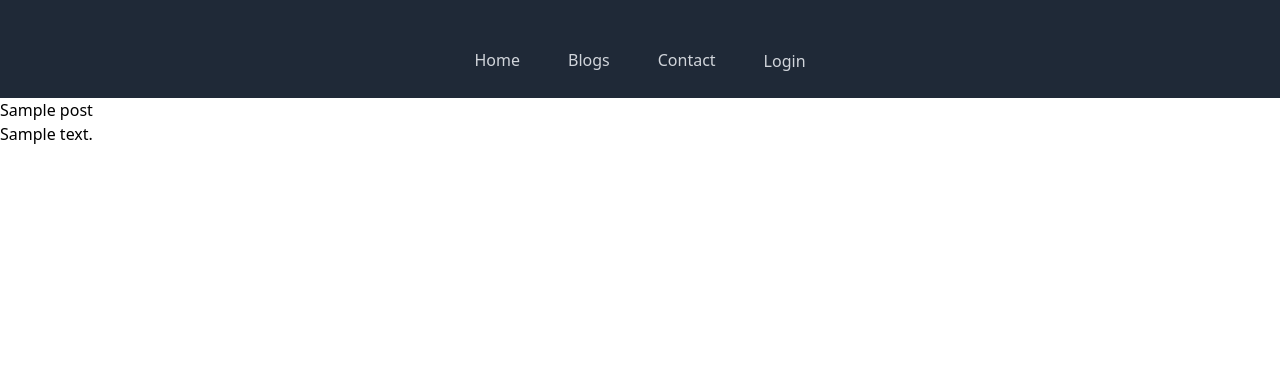
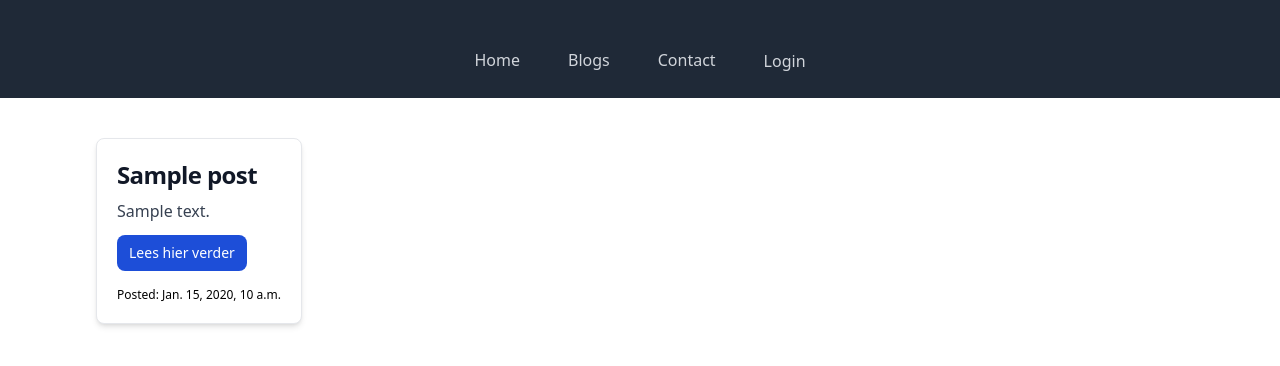
Before and after one commit to ErhanCitil/erhanblog, a Django app: template src/erhanblog/templates/index.html in a window 1280 px wide. Shown: the top 366 px of the page. Run offline with Django 3.2, Linux system fonts and the light colour scheme; the template is opened without the code that fills it: most values are stand-ins (such as "Sample title", 1, 10 or a date in 2020); some libraries are stand-ins or nearby versions.

Commit message:
Truncate words after 10 words at the index page

```diff
--- a/src/base/views.py
+++ b/src/base/views.py
@@ -11,3 +11,7 @@ class Index(generic.ListView):
         context = super().get_context_data(**kwargs)
         context['posts'] = Post.objects.all().order_by('?')[:3]
         return context
+
+class PostDetail(generic.DetaiLView):
+    template_name = 'post_detail.html'
+    model = Post
--- a/src/erhanblog/templates/index.html
+++ b/src/erhanblog/templates/index.html
@@ -10,9 +10,23 @@
 <body>
 {% include "components/header.html" %}
 
-    {% for post in posts %}
-    <h1>{{post.title}}</h1>
-    <p>{{post.content}}</p>
-    {% endfor %}
+<div class="flex flex-wrap">
+{% for post in posts%}
+<div class="max-w-lg mt-10 ml-24 mr-24">
+    <div class="bg-white shadow-md border border-gray-200 rounded-lg max-w-sm mb-5">
+        <div class="p-5">
+            <a href="#">
+                <h5 class="text-gray-900 font-bold text-2xl tracking-tight mb-2">{{post.title}}</h5>
+            </a>
+            <p class="font-normal text-gray-700 mb-3">{{post.content|truncatewords:"10"}}</p>
+            <a class="text-white bg-blue-700 hover:bg-blue-800 focus:ring-4 focus:ring-blue-300 font-medium rounded-lg text-sm px-3 py-2 text-center inline-flex items-center" href="#">
+                Lees hier verder
+            </a>
+            <p class="mt-4 text-xs">Posted: {{post.date_posted}}</p>
+        </div>
+    </div>
+</div>
+{% endfor %}
+</div>
 </body>
 </html>
```
Also changed, not shown: src/erhanblog/templates/post_detail.html (added, +12 -0 lines).
